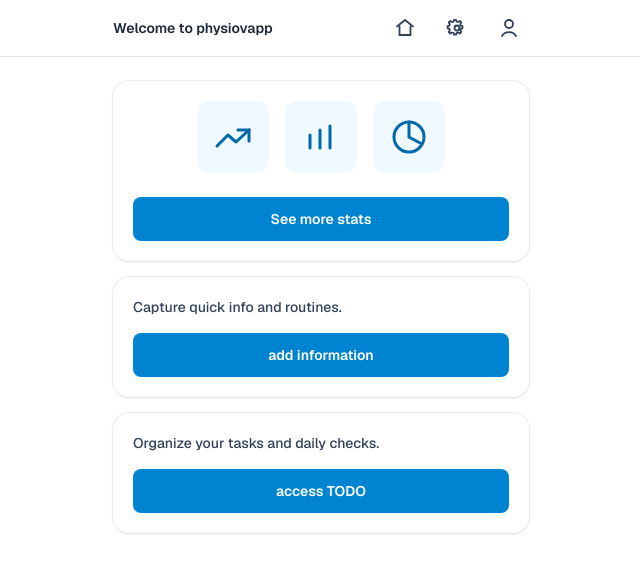
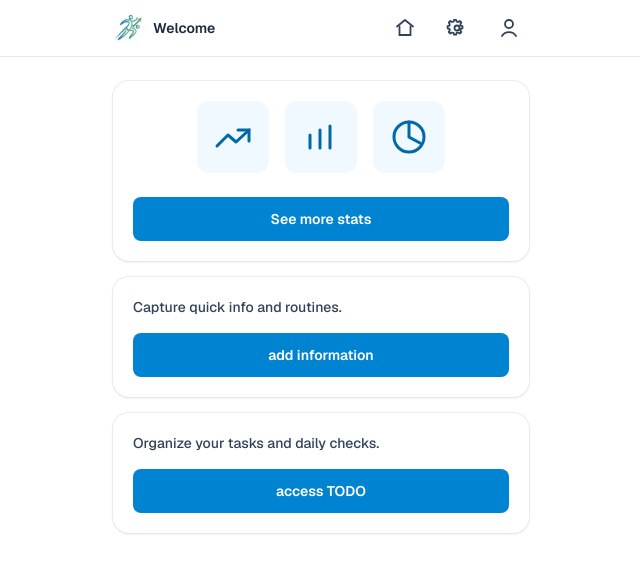
Before and after one commit to VasicIvann/Physiovapp, a Next.js app in the folder web/: page / in a window 1280 px wide. Shown: the top 572 px of the page, without its empty margins (319-959 px from the left). Built offline with nearby package versions, Linux system fonts and the light colour scheme; no server answers.

Commit message:
Navbar update

```diff
--- a/web/src/components/Navbar.tsx
+++ b/web/src/components/Navbar.tsx
@@ -1,26 +1,44 @@
+"use client";
+
+import { useEffect, useState } from "react";
+import Image from "next/image";
 import Link from "next/link";
+import { onAuthStateChanged } from "firebase/auth";
+import { auth, isFirebaseConfigured } from "@/lib/firebase";
 
-type NavItem = {
-  href: string;
-  label: string;
-  icon: React.ReactNode;
-};
+export function Navbar() {
+  const [displayName, setDisplayName] = useState<string | null>(null);
 
-const navItems: NavItem[] = [
-  {
-    href: "/",
-    label: "Home",
-    icon: (
+  useEffect(() => {
+    if (!auth || !isFirebaseConfigured) return;
+    const unsubscribe = onAuthStateChanged(auth, (user) => {
+      setDisplayName(user?.displayName ?? null);
+    });
+    return () => unsubscribe();
+  }, []);
+
+  return (
+    <header className="sticky top-0 z-20 border-b border-slate-200 bg-white/90 backdrop-blur">
+      <div className="mx-auto flex h-14 max-w-md items-center justify-between px-4">
+        <div className="flex items-center gap-2">
+          <Image
+            src="/physiovapp_v2.png"
+            alt="Physiovapp"
+            width={32}
+            height={32}
+            className="h-8 w-8 rounded-md object-cover"
+            priority
+          />
+          <p className="text-sm font-semibold text-slate-800">Welcome</p>
+        </div>
+        <nav className="flex items-center gap-3 text-slate-700">
+          <Link href="/" aria-label="Home" className="rounded-full p-2 transition hover:bg-slate-100">
             <svg viewBox="0 0 24 24" className="h-6 w-6" fill="none" stroke="currentColor" strokeWidth="1.8">
               <path d="M4 10.5 12 4l8 6.5" strokeLinecap="round" strokeLinejoin="round" />
               <path d="M6.5 10.5V19h11v-8.5" strokeLinecap="round" />
             </svg>
-    ),
-  },
-  {
-    href: "/settings",
-    label: "Settings",
-    icon: (
+          </Link>
+          <Link href="/settings" aria-label="Settings" className="rounded-full p-2 transition hover:bg-slate-100">
             <svg viewBox="0 0 24 24" className="h-6 w-6" fill="none" stroke="currentColor" strokeWidth="1.8">
               <path
                 d="M12 9.5a2.5 2.5 0 1 0 0 5 2.5 2.5 0 0 0 0-5Z"
@@ -33,36 +51,20 @@ const navItems: NavItem[] = [
                 strokeLinejoin="round"
               />
             </svg>
-    ),
-  },
-  {
-    href: "/account",
-    label: "Account",
-    icon: (
+          </Link>
+          <Link
+            href="/account"
+            aria-label="Account"
+            className="flex items-center gap-1 rounded-full p-2 transition hover:bg-slate-100"
+          >
             <svg viewBox="0 0 24 24" className="h-6 w-6" fill="none" stroke="currentColor" strokeWidth="1.8">
               <path d="M12 12a4 4 0 1 0-4-4 4 4 0 0 0 4 4Z" strokeLinecap="round" strokeLinejoin="round" />
               <path d="M5 20c1.5-2.5 4-3.8 7-3.8s5.5 1.3 7 3.8" strokeLinecap="round" />
             </svg>
-    ),
-  },
-];
-
-export function Navbar() {
-  return (
-    <header className="sticky top-0 z-20 border-b border-slate-200 bg-white/90 backdrop-blur">
-      <div className="mx-auto flex h-14 max-w-md items-center justify-between px-4">
-        <p className="text-sm font-semibold text-slate-800">Welcome to physiovapp</p>
-        <nav className="flex items-center gap-3 text-slate-700">
-          {navItems.map((item) => (
-            <Link
-              key={item.href}
-              href={item.href}
-              aria-label={item.label}
-              className="rounded-full p-2 transition hover:bg-slate-100"
-            >
-              {item.icon}
+            {displayName && (
+              <span className="max-w-[120px] truncate text-xs font-semibold text-slate-800">{displayName}</span>
+            )}
           </Link>
-          ))}
         </nav>
       </div>
     </header>
```
Also changed, not shown: web/public/physiovapp_v2.png (added), 1 other file (tests, documents, lock files or other folders). Lines whose indentation alone changed are shown as unchanged.
